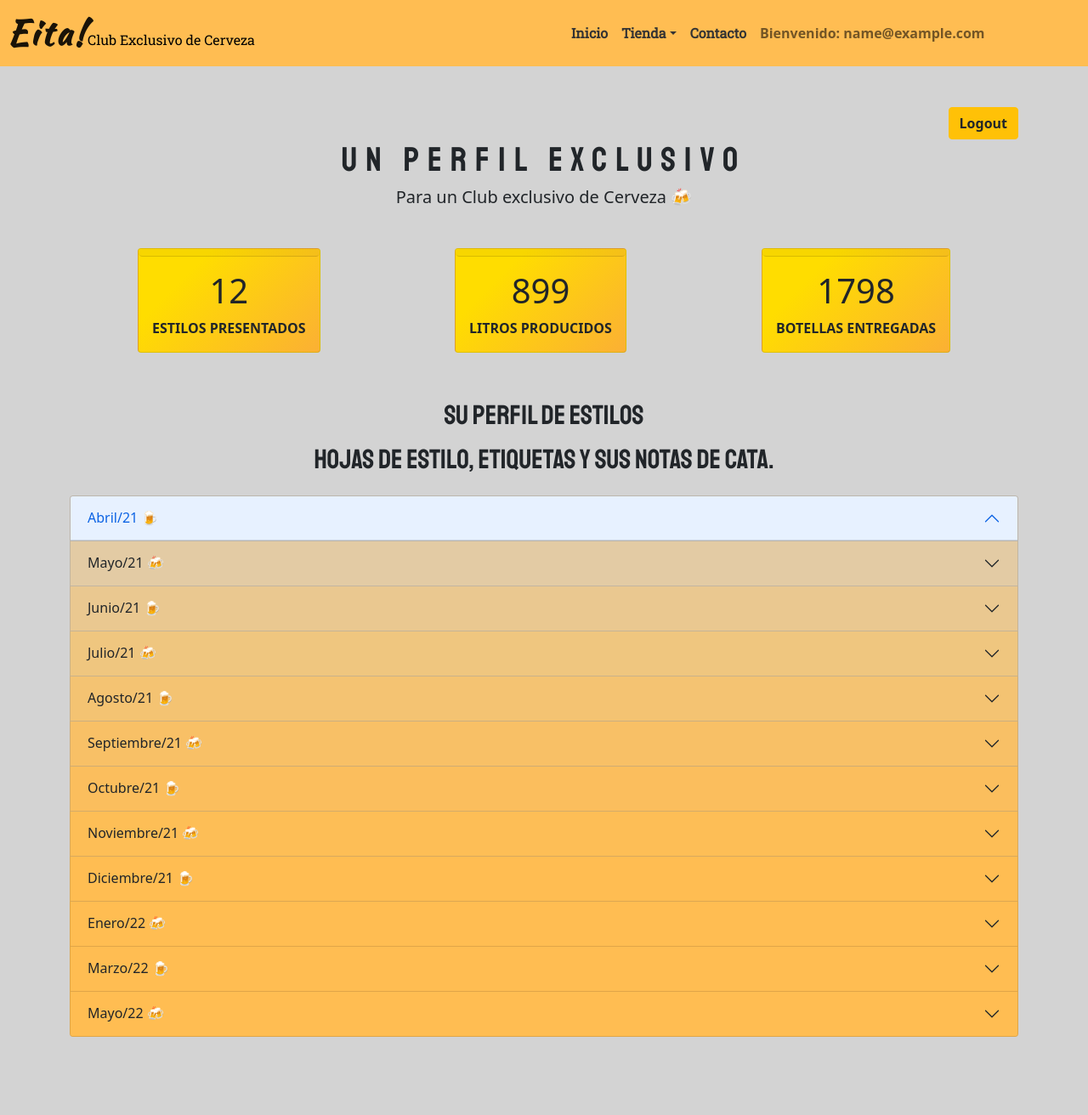
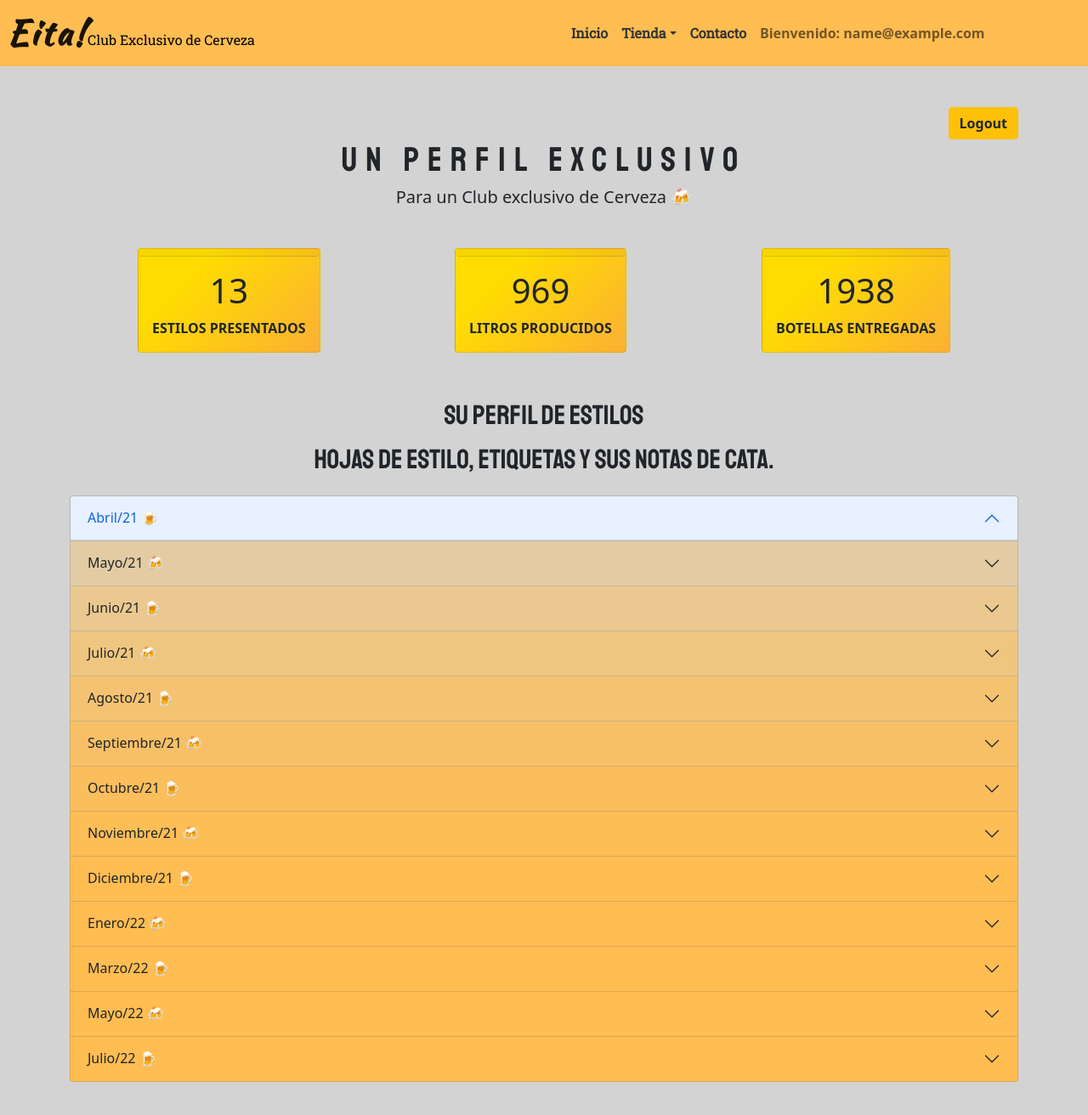
Before and after one commit to lagomoura/my-login-eita, a React (Create React App) app: page / in a window 1280 px wide. Shown: the top 1312 px of the page at 85% size. Built offline with nearby package versions, Linux system fonts and the light colour scheme; sample sign-in values are in the browser's storage.

Commit message:
march/22 added as club BJCP style

```diff
--- a/src/pages/HomePage/index.css
+++ b/src/pages/HomePage/index.css
@@ -66,6 +66,10 @@
 	background-color: rgba(255, 189, 82, 1.3);
 }
 
+.item-14 {
+	background-color: rgba(255, 189, 82, 1.4);
+}
+
 .calendario-2021 {
 	height: 100vh;
 }
--- a/src/pages/HomePage/index.jsx
+++ b/src/pages/HomePage/index.jsx
@@ -32,7 +32,7 @@ export default function HomePage() {
 							style={{ maxWidth: '18rem' }}>
 							<div className='card-header p-1 rounded-pill' />
 							<div className='card-body'>
-								<h5 className='card-title text-center fs-1'>12</h5>
+								<h5 className='card-title text-center fs-1'>13</h5>
 								<p className='card-text text-center fw-bold text-uppercase'>
 									Estilos presentados
 								</p>
@@ -44,7 +44,7 @@ export default function HomePage() {
 							style={{ maxWidth: '18rem' }}>
 							<div className='card-header p-1 rounded-pill' />
 							<div className='card-body'>
-								<h5 className='card-title text-center fs-1'>899</h5>
+								<h5 className='card-title text-center fs-1'>969</h5>
 								<p className='card-text text-center fw-bold text-uppercase'>
 									Litros producidos
 								</p>
@@ -55,7 +55,7 @@ export default function HomePage() {
 							style={{ maxWidth: '18rem' }}>
 							<div className='card-header p-1 rounded-pill' />
 							<div className='card-body'>
-								<h5 className='card-title text-center fs-1'>1798</h5>
+								<h5 className='card-title text-center fs-1'>1938</h5>
 								<p className='card-text text-center fw-bold text-uppercase'>
 									Botellas entregadas
 								</p>
@@ -618,6 +618,43 @@ export default function HomePage() {
 								</a>
 							</div>
 						</div>
+						<div className='accordion-item item-14'>
+							<h2 className='accordion-header' id='headingFourteen'>
+								<button
+									className='accordion-button collapsed item-14'
+									type='button'
+									data-bs-toggle='collapse'
+									data-bs-target='#collapseFourteen'
+									aria-expanded='false'
+									aria-controls='collapseFourteen'>
+									Julio/22 🍺
+								</button>
+							</h2>
+							<div
+								id='collapseFourteen'
+								className='accordion-collapse collapse'
+								aria-labelledby='headingFourteen'
+								data-bs-parent='#accordionExample'>
+								<div className='accordion-body'>
+									<strong>Relativity - German Pils.</strong>Carácter rico a malta a grano-dulce, medio-bajo a bajo (a menudo con un ligero carácter a miel y una cualidad a galleta ligeramente tostado), y lúpulos distintivos especiados, herbales o florales. Perfil de fermentación limpia. Puede tener opcionalmente una ligera nota sulfurosa que proviene tanto del agua como de la levadura. Los lúpulos son de moderadamente- bajos a moderadamente-altos, pero no deben dominar totalmente la presencia de la malta. Los ejemplos unidimensionales son inferiores a las más complejas cualidades cuando se detectan todos los ingredientes. Puede tener una nota de fondo muy baja a DMS. Pajizo a dorado claro, brillante a muy clara, con una espuma blanca cremosa de larga duración. Amargor de lúpulo medio a alto dominando el paladar y perdurando al retrogusto. Moderado a moderadamente-bajo carácter a malta a grano-dulce sostiene el amargor del lúpulo. Sabor a lúpulo bajo a alto, floral, especiado o herbal. Perfil de fermentación limpia. Final seco a medio-seco, chispeante, bien atenuada, con un retrogusto amargo y ligero sabor a malta. Los ejemplos hechos con agua con altos niveles de sulfatos a menudo tienen un bajo sabor azufrado que acentúa la sequedad y alarga el final; esto es aceptable, pero no es obligatorio. Algunas versiones tienen un final suave, con más sabor a malta, pero aún con sabor y amargor evidente, con balance aun hacia el amargor.
+								</div>
+								<a
+									href='/'
+									className='btn btn-dark text-warning  my-1 mb-4 mx-2'>
+									Hoja de Estilo en PDF
+								</a>
+								<a
+									href='/'
+									className='btn btn-dark text-warning  my-1 mb-4 mx-2'>
+									Ver Etiqueta
+								</a>
+								<a
+									href='/'
+									className='btn btn-dark text-warning my-1 mb-4 mx-3'>
+									Valorar Cerveza
+								</a>
+							</div>
+						</div>
 					</div>
 				</section>
 			</div>
```
